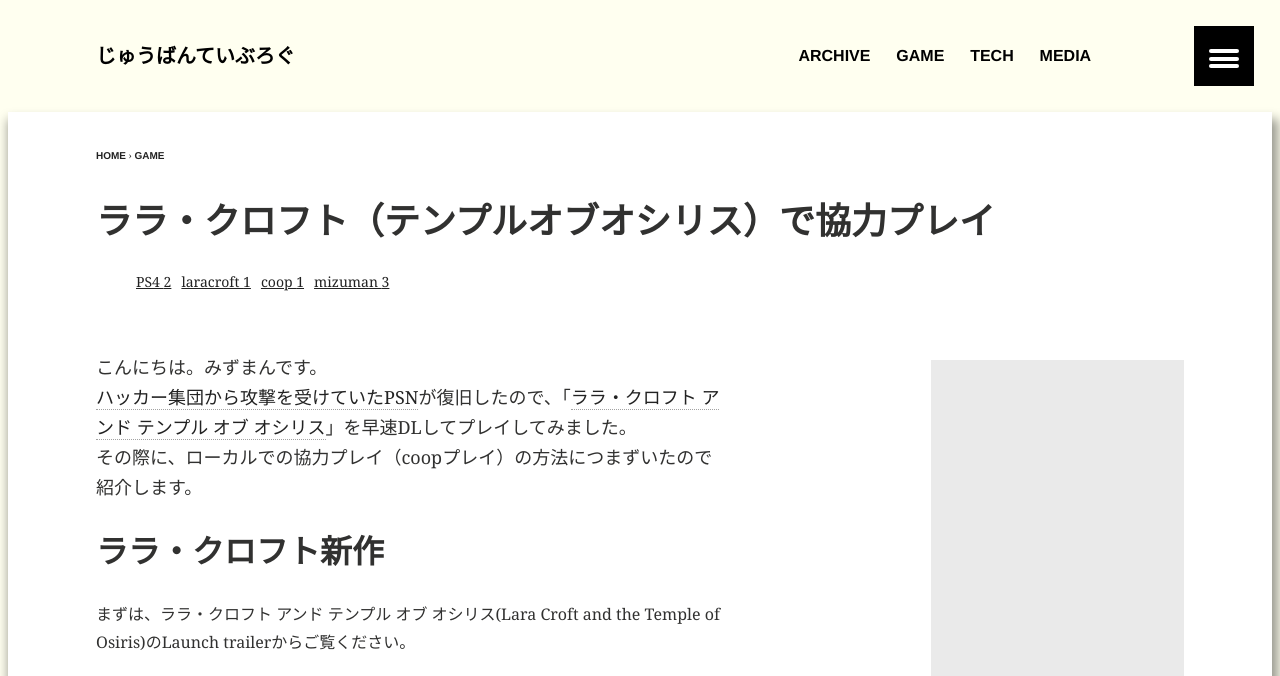
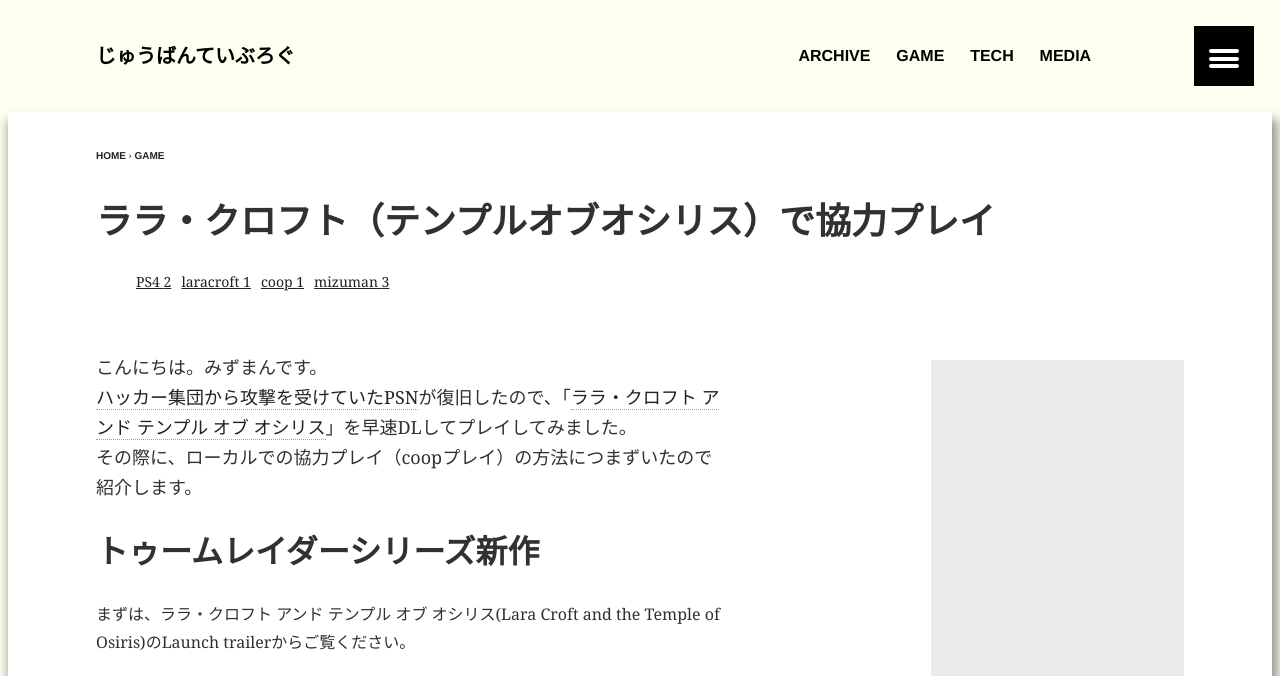
Before and after one commit to 10bantei/10bantei.github.io, a Jekyll site: the page built from _posts/2014/12/2014-12-27-laracroft-local-coop.md, in a window 1280 px wide and 900 px high, cut to the strip 0-676 px from the top of the window. Built offline with Jekyll 4.4.1, drawn with Linux system fonts in a browser that asks for light colours; comment, search, counter and statistics services are not loaded.

Commit message:
fixed laracroft local coop

```diff
--- a/_posts/2014/12/2014-12-27-laracroft-local-coop.md
+++ b/_posts/2014/12/2014-12-27-laracroft-local-coop.md
@@ -19,7 +19,7 @@
 
 <!--more-->
 
-## ララ・クロフト新作
+## トゥームレイダーシリーズ新作
 
 まずは、ララ・クロフト アンド テンプル オブ オシリス(Lara Croft and the Temple of Osiris)のLaunch trailerからご覧ください。
 
```
